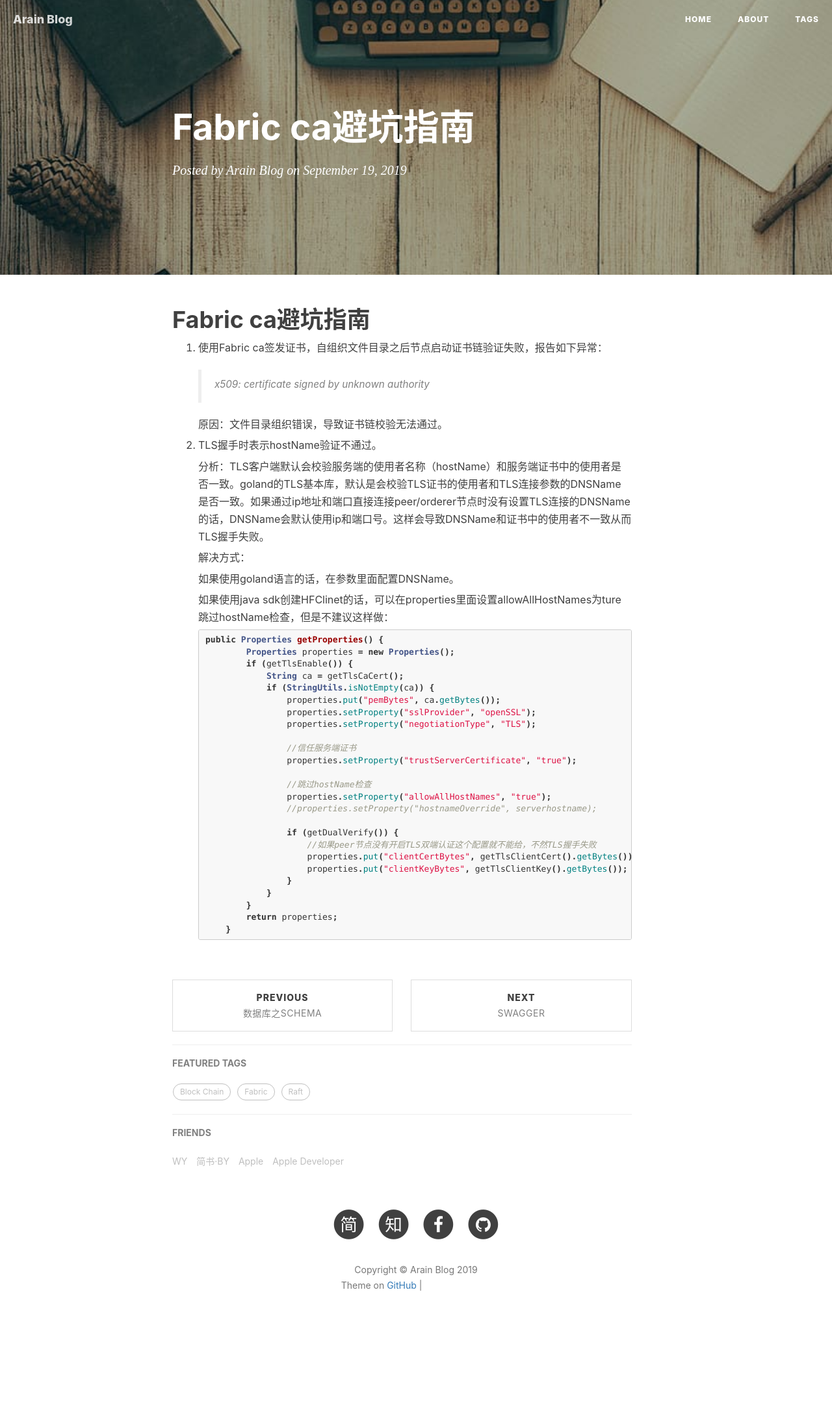
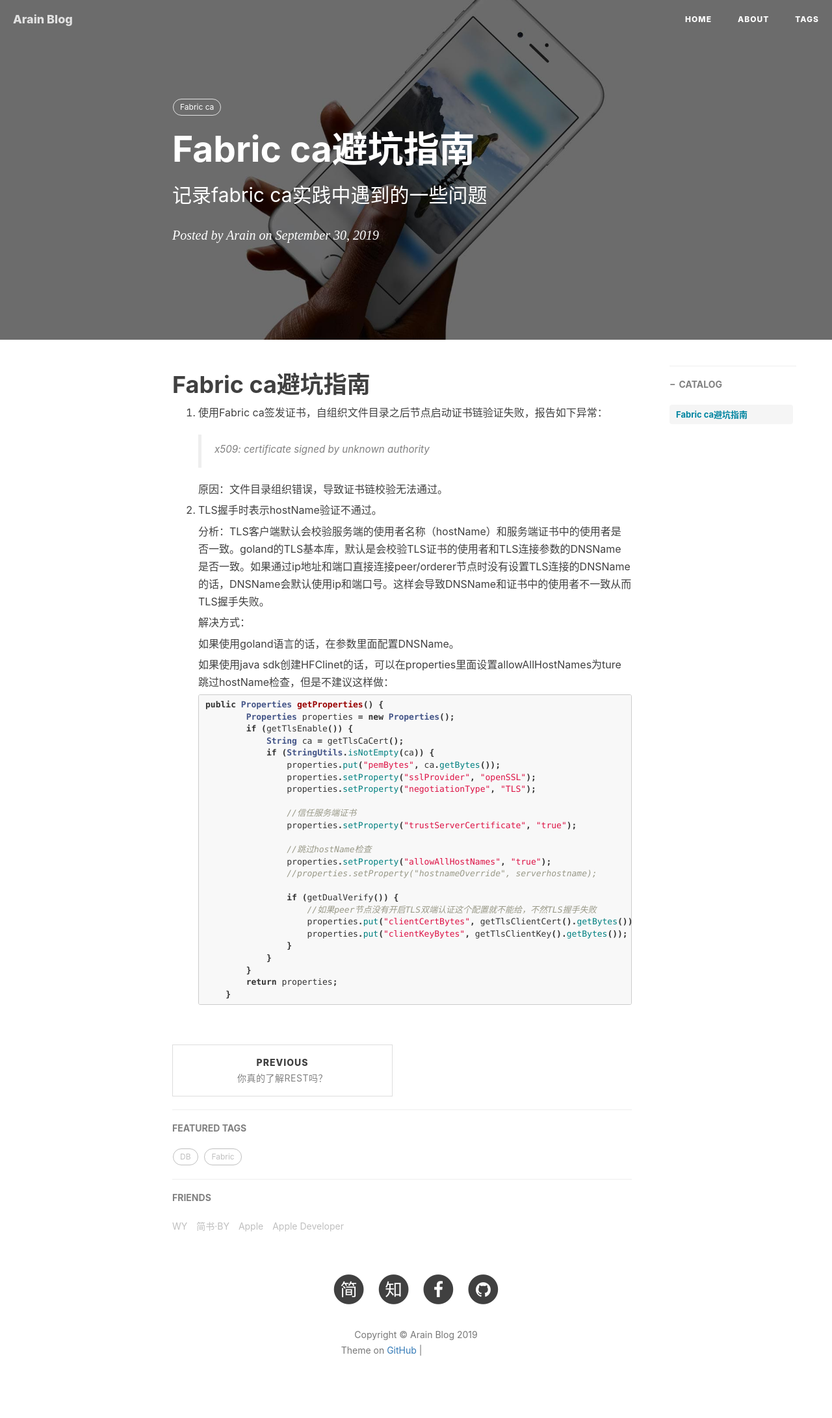
Before and after one commit to cidodo/cidodo.github.io, a Jekyll site: the page built from _posts/fabric/2019-09-19-Fabric ca避坑指南.md, in a window 1280 px wide. Shown: the whole page at 65% size. Built offline with Jekyll 4.4.1, drawn with Linux system fonts in a browser that asks for light colours; nearby versions of some CDN libraries; our own code applies the rules of GitHub Pages for plain Markdown files; comment, search, counter and statistics services are not loaded; before the commit the page ends 2083 px from its top, so only the background shows below that; grey boxes are pictures that could not be loaded.

Commit message:
整理文件

```diff
--- a/_posts/fabric/2019-09-19-Fabric ca避坑指南.md
+++ b/_posts/fabric/2019-09-19-Fabric ca避坑指南.md
@@ -1,3 +1,14 @@
+---
+layout:     post
+title:      Fabric ca避坑指南
+subtitle:   记录fabric ca实践中遇到的一些问题
+date:       2019-09-30
+author:     Arain
+header-img: img/post-bg-ios9-web.jpg
+catalog: true
+tags:
+    - Fabric ca
+---
 # Fabric ca避坑指南
 
 1. 使用Fabric ca签发证书，自组织文件目录之后节点启动证书链验证失败，报告如下异常：
```
Also changed, not shown: _posts/big data/database/2019-09-03-数据库中元数据提取.md (renamed from _posts/big data/2019-09-03-数据库中元数据提取.md, +6 -8 lines), _posts/big data/database/2019-09-19-数据库之Schema.md (renamed from _posts/big data/2019-09-19-数据库之Schema.md, +12 -0 lines), _posts/fabric/2019-09-03-Fabric中的身份信息.md (+1 -2 lines), _posts/fabric/2019-09-17-Fabric共识之raft协议.md (+0 -1 lines), _posts/fabric/2019-09-17-Fabric共识之raft协议解读.md (deleted, +0 -39 lines), _posts/fabric/img/2019-09-17-Fabric共识之raft协议解读/raft-img1.png (deleted).
